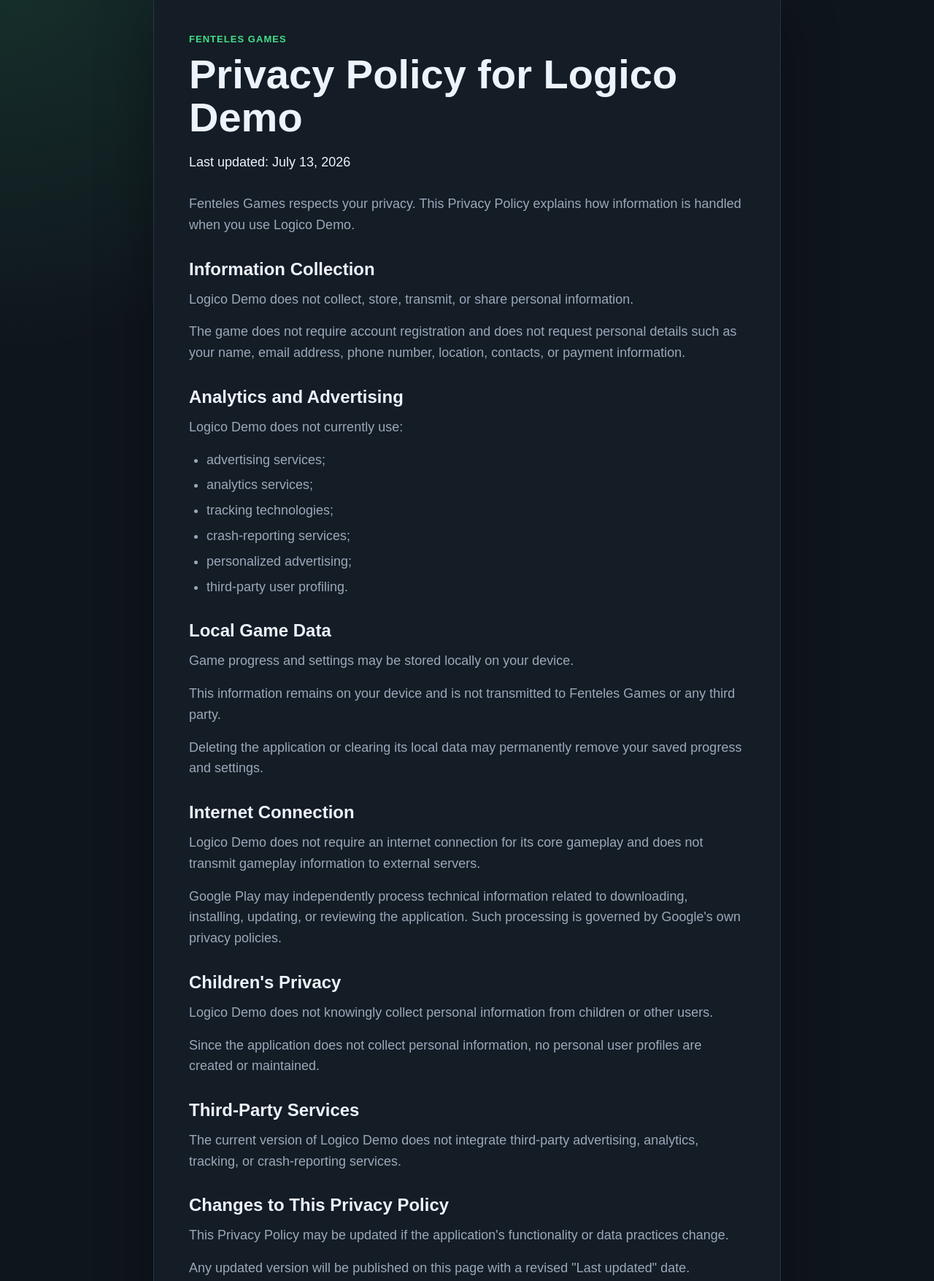
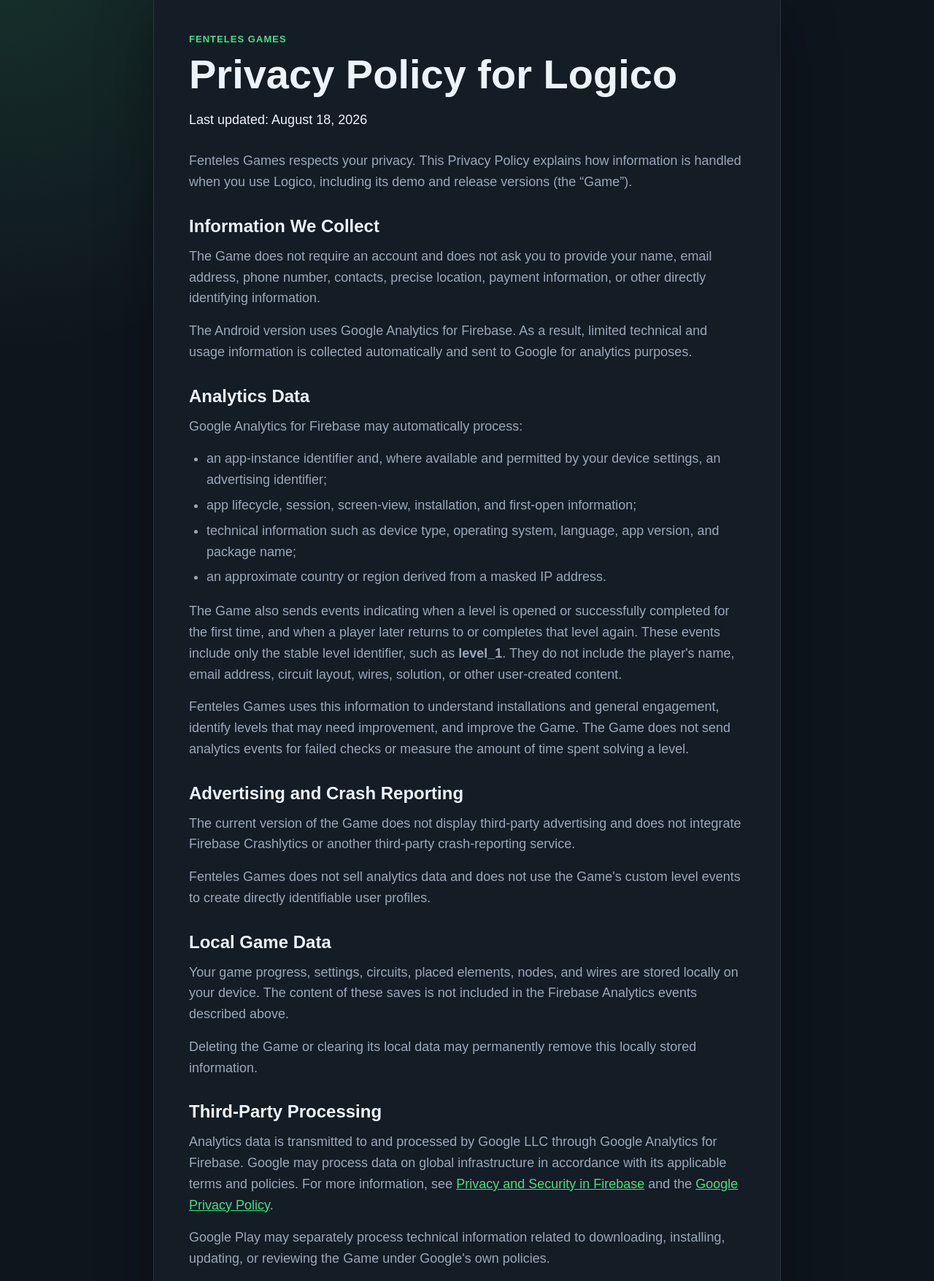
Before and after one commit to fentelesgames/logico-privacy, a plain HTML site: page index.html in a window 1280 px wide. Shown: the part 61-1816 px from the top of the page at 73% size. Drawn offline with Linux system fonts and the light colour scheme.

Commit message:
Update privacy policy for Firebase Analytics

```diff
--- a/index.html
+++ b/index.html
@@ -101,48 +101,54 @@
     <main>
       <section class="page" aria-labelledby="title">
         <p class="eyebrow">Fenteles Games</p>
-        <h1 id="title">Privacy Policy for Logico Demo</h1>
-        <p class="updated">Last updated: July 13, 2026</p>
+        <h1 id="title">Privacy Policy for Logico</h1>
+        <p class="updated">Last updated: August 18, 2026</p>
 
-        <p>Fenteles Games respects your privacy. This Privacy Policy explains how information is handled when you use Logico Demo.</p>
+        <p>Fenteles Games respects your privacy. This Privacy Policy explains how information is handled when you use Logico, including its demo and release versions (the “Game”).</p>
 
-        <h2>Information Collection</h2>
-        <p>Logico Demo does not collect, store, transmit, or share personal information.</p>
-        <p>The game does not require account registration and does not request personal details such as your name, email address, phone number, location, contacts, or payment information.</p>
+        <h2>Information We Collect</h2>
+        <p>The Game does not require an account and does not ask you to provide your name, email address, phone number, contacts, precise location, payment information, or other directly identifying information.</p>
+        <p>The Android version uses Google Analytics for Firebase. As a result, limited technical and usage information is collected automatically and sent to Google for analytics purposes.</p>
 
-        <h2>Analytics and Advertising</h2>
-        <p>Logico Demo does not currently use:</p>
+        <h2>Analytics Data</h2>
+        <p>Google Analytics for Firebase may automatically process:</p>
         <ul>
-          <li>advertising services;</li>
-          <li>analytics services;</li>
-          <li>tracking technologies;</li>
-          <li>crash-reporting services;</li>
-          <li>personalized advertising;</li>
-          <li>third-party user profiling.</li>
+          <li>an app-instance identifier and, where available and permitted by your device settings, an advertising identifier;</li>
+          <li>app lifecycle, session, screen-view, installation, and first-open information;</li>
+          <li>technical information such as device type, operating system, language, app version, and package name;</li>
+          <li>an approximate country or region derived from a masked IP address.</li>
         </ul>
+        <p>The Game also sends events indicating when a level is opened or successfully completed for the first time, and when a player later returns to or completes that level again. These events include only the stable level identifier, such as <strong>level_1</strong>. They do not include the player's name, email address, circuit layout, wires, solution, or other user-created content.</p>
+        <p>Fenteles Games uses this information to understand installations and general engagement, identify levels that may need improvement, and improve the Game. The Game does not send analytics events for failed checks or measure the amount of time spent solving a level.</p>
+
+        <h2>Advertising and Crash Reporting</h2>
+        <p>The current version of the Game does not display third-party advertising and does not integrate Firebase Crashlytics or another third-party crash-reporting service.</p>
+        <p>Fenteles Games does not sell analytics data and does not use the Game's custom level events to create directly identifiable user profiles.</p>
 
         <h2>Local Game Data</h2>
-        <p>Game progress and settings may be stored locally on your device.</p>
-        <p>This information remains on your device and is not transmitted to Fenteles Games or any third party.</p>
-        <p>Deleting the application or clearing its local data may permanently remove your saved progress and settings.</p>
+        <p>Your game progress, settings, circuits, placed elements, nodes, and wires are stored locally on your device. The content of these saves is not included in the Firebase Analytics events described above.</p>
+        <p>Deleting the Game or clearing its local data may permanently remove this locally stored information.</p>
+
+        <h2>Third-Party Processing</h2>
+        <p>Analytics data is transmitted to and processed by Google LLC through Google Analytics for Firebase. Google may process data on global infrastructure in accordance with its applicable terms and policies. For more information, see <a href="https://firebase.google.com/support/privacy">Privacy and Security in Firebase</a> and the <a href="https://policies.google.com/privacy">Google Privacy Policy</a>.</p>
+        <p>Google Play may separately process technical information related to downloading, installing, updating, or reviewing the Game under Google's own policies.</p>
 
         <h2>Internet Connection</h2>
-        <p>Logico Demo does not require an internet connection for its core gameplay and does not transmit gameplay information to external servers.</p>
-        <p>Google Play may independently process technical information related to downloading, installing, updating, or reviewing the application. Such processing is governed by Google's own privacy policies.</p>
+        <p>An internet connection is not required for the Game's core gameplay. When a connection is available, Firebase Analytics may transmit the technical and usage information described in this policy.</p>
+
+        <h2>Data Security, Retention, and Deletion</h2>
+        <p>Analytics data is encrypted in transit. User-level and event-level Analytics data is retained for no longer than 14 months under the available Google Analytics retention settings. Aggregated standard reports may remain available for longer.</p>
+        <p>The Game does not maintain user accounts or a database that links analytics events to your name or contact details. You can stop future collection from the Game by uninstalling it. You can also manage or reset your device's advertising identifier through Android settings, where available.</p>
+        <p>For privacy or deletion questions, contact Fenteles Games using the address below. Requests will be handled as required by applicable law and where technically possible.</p>
 
         <h2>Children's Privacy</h2>
-        <p>Logico Demo does not knowingly collect personal information from children or other users.</p>
-        <p>Since the application does not collect personal information, no personal user profiles are created or maintained.</p>
-
-        <h2>Third-Party Services</h2>
-        <p>The current version of Logico Demo does not integrate third-party advertising, analytics, tracking, or crash-reporting services.</p>
+        <p>The Game does not knowingly request names, contact details, or other directly identifying information from children. If a parent or guardian believes that a child has provided personal information to Fenteles Games, please contact us so that the matter can be reviewed.</p>
 
         <h2>Changes to This Privacy Policy</h2>
-        <p>This Privacy Policy may be updated if the application's functionality or data practices change.</p>
-        <p>Any updated version will be published on this page with a revised "Last updated" date.</p>
+        <p>This Privacy Policy may be updated when the Game's functionality, third-party services, or data practices change. Any updated version will be published on this page with a revised “Last updated” date.</p>
 
         <h2>Contact</h2>
-        <p>For questions about this Privacy Policy, contact:</p>
+        <p>For questions or requests concerning this Privacy Policy, contact:</p>
         <p>Fenteles Games<br>Email: <a href="mailto:Fentelesgames@gmail.com">Fentelesgames@gmail.com</a></p>
 
         <footer>
```
